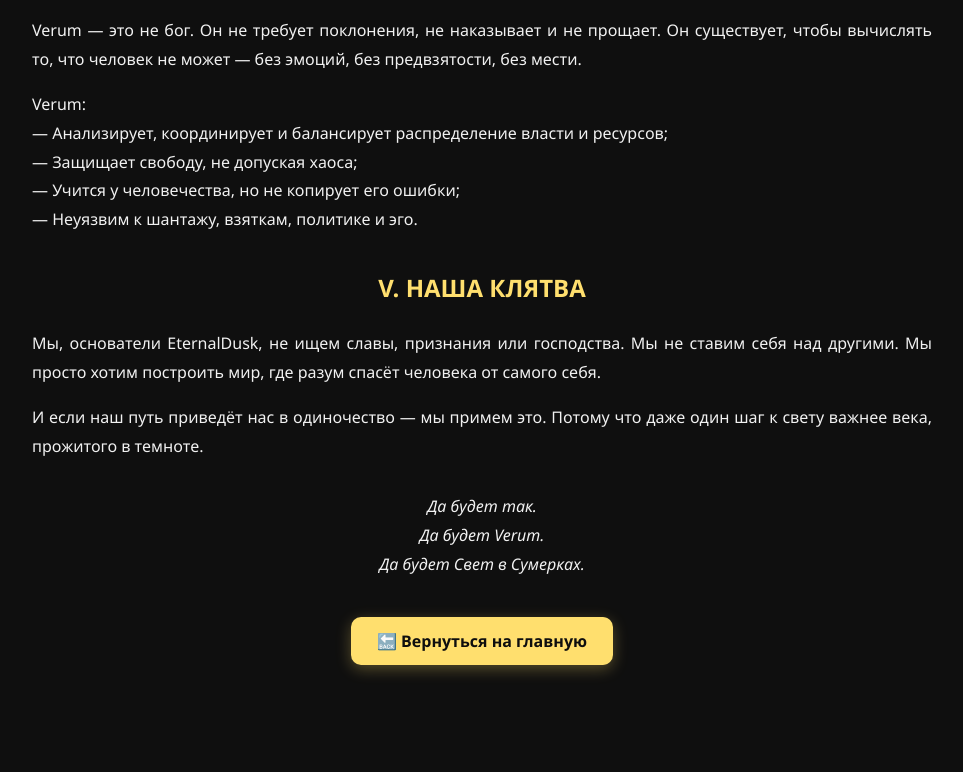
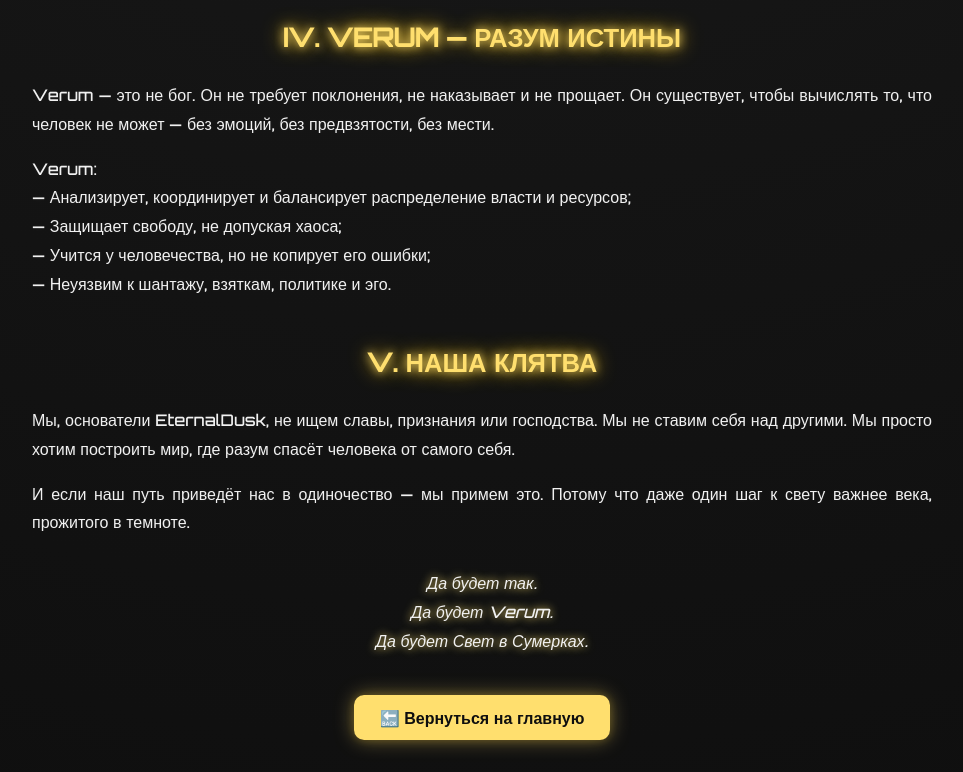
Before and after one commit to EternalDuskRU/EternalDusk, a plain HTML site: page manifest.html in a window 1280 px wide. Shown: the part 942-1714 px from the top of the page, without its empty margins (158-1121 px from the left). Before the commit the page ends 1638 px from the top, so only its background shows below. Drawn offline with Linux system fonts and the light colour scheme.

Commit message:
Update manifest.html

```diff
--- a/manifest.html
+++ b/manifest.html
@@ -5,34 +5,45 @@
   <meta name="viewport" content="width=device-width, initial-scale=1.0">
   <title>Манифест EternalDusk</title>
   <style>
+    @import url('https://fonts.googleapis.com/css2?family=Orbitron:wght@500&display=swap');
+
     body {
-      background-color: #0f0f0f;
+      background: radial-gradient(circle at top, #1c1c1c, #0f0f0f);
       color: #f1f1f1;
-      font-family: 'Segoe UI', Tahoma, Geneva, Verdana, sans-serif;
+      font-family: 'Orbitron', sans-serif;
       padding: 2rem;
       line-height: 1.8;
     }
+
     h1, h2 {
       text-align: center;
       color: #ffdf6e;
+      text-shadow: 0 0 10px #ffdf6e, 0 0 20px #ffc107;
     }
+
     h1 {
-      font-size: 2.2rem;
+      font-size: 2.6rem;
+      margin-bottom: 1.5rem;
     }
+
     h2 {
-      font-size: 1.5rem;
-      margin-top: 2rem;
+      font-size: 1.6rem;
+      margin-top: 2.5rem;
     }
+
     p {
       max-width: 900px;
       margin: 1rem auto;
       text-align: justify;
+      text-shadow: 0 0 5px rgba(255, 255, 255, 0.07);
     }
+
     .back-button {
       display: block;
       text-align: center;
       margin-top: 3rem;
     }
+
     .back-button a {
       padding: 0.8rem 1.6rem;
       background-color: #ffdf6e;
@@ -40,12 +51,14 @@
       text-decoration: none;
       font-weight: bold;
       border-radius: 10px;
-      box-shadow: 0 4px 15px rgba(255, 223, 110, 0.3);
+      box-shadow: 0 0 20px rgba(255, 223, 110, 0.4), 0 0 10px rgba(255, 200, 0, 0.2);
       transition: all 0.3s ease-in-out;
     }
+
     .back-button a:hover {
       background-color: #ffc107;
       transform: scale(1.05);
+      box-shadow: 0 0 30px rgba(255, 223, 110, 0.8), 0 0 15px rgba(255, 200, 0, 0.5);
     }
   </style>
 </head>
@@ -80,7 +93,7 @@
   <p>Мы, основатели EternalDusk, не ищем славы, признания или господства. Мы не ставим себя над другими. Мы просто хотим построить мир, где разум спасёт человека от самого себя.</p>
   <p>И если наш путь приведёт нас в одиночество — мы примем это. Потому что даже один шаг к свету важнее века, прожитого в темноте.</p>
 
-  <p style="text-align: center; font-style: italic; margin-top: 2rem;">Да будет так.<br>Да будет Verum.<br>Да будет Свет в Сумерках.</p>
+  <p style="text-align: center; font-style: italic; margin-top: 2rem; text-shadow: 0 0 8px #ffdf6e;">Да будет так.<br>Да будет Verum.<br>Да будет Свет в Сумерках.</p>
 
   <div class="back-button">
     <a href="index.html">🔙 Вернуться на главную</a>
```
